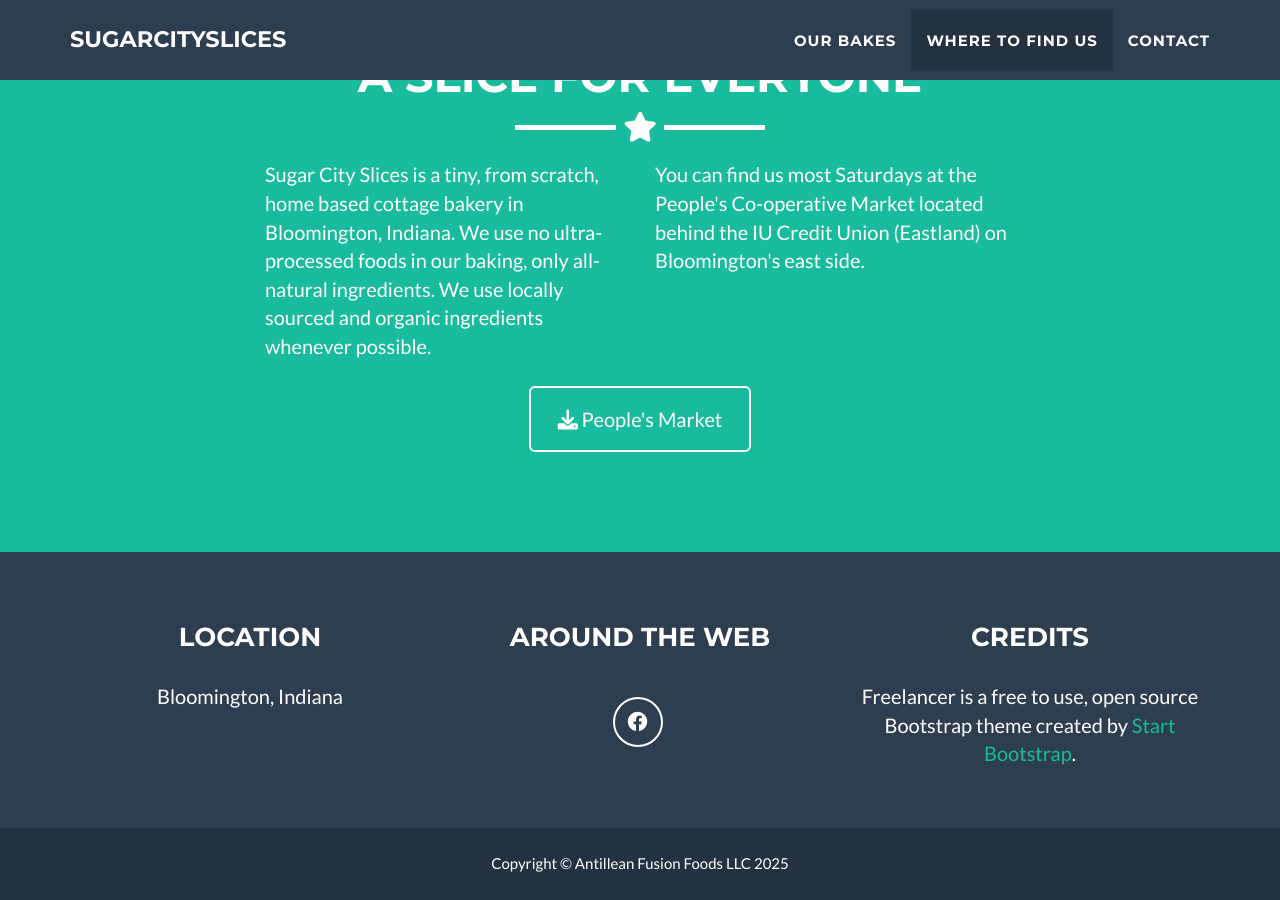
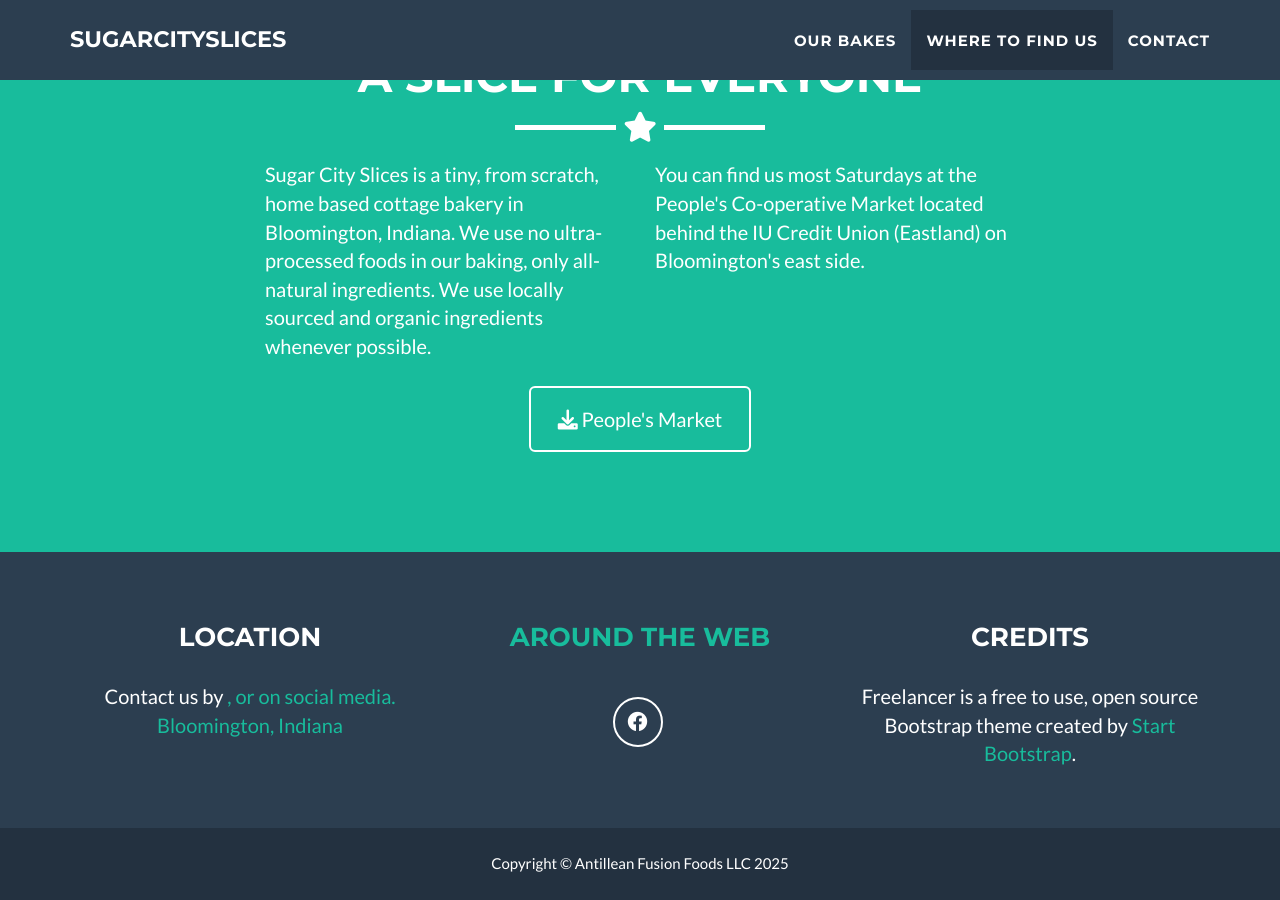
Before and after one commit to willaliburd/Sugarcityslices, a Jekyll site: the page built from _posts/2014-07-18-project-1.markdown, in a window 1280 px wide and 900 px high, scrolled down 2379 px. Built offline with Jekyll 4.4.1, drawn with Linux system fonts in a browser that asks for light colours.

Commit message:
Update _config.yml
Putting contact info in footer since form isn't working and has been deleted

```diff
--- a/_config.yml
+++ b/_config.yml
@@ -44,6 +44,7 @@ social:
 
 # Postal address (add as many lines as necessary)
 address:
+  - line: Contact us by <a href="mailto:info@sugarcityslices.com"sending us an email</a>, or on social media.
   - line: Bloomington, Indiana
 
 # Credits content
```
